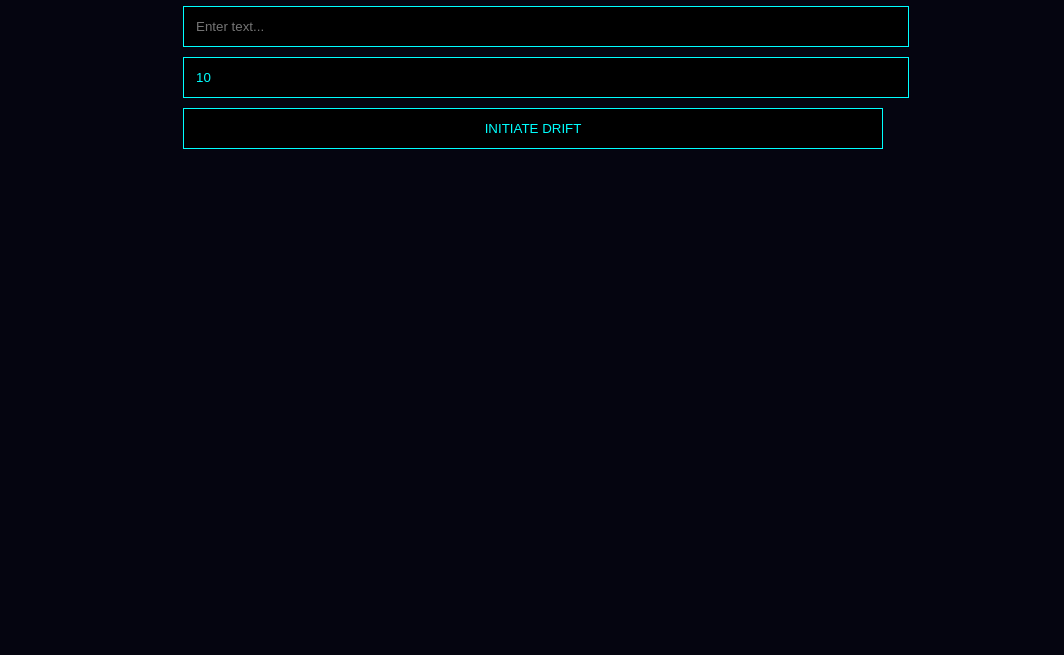
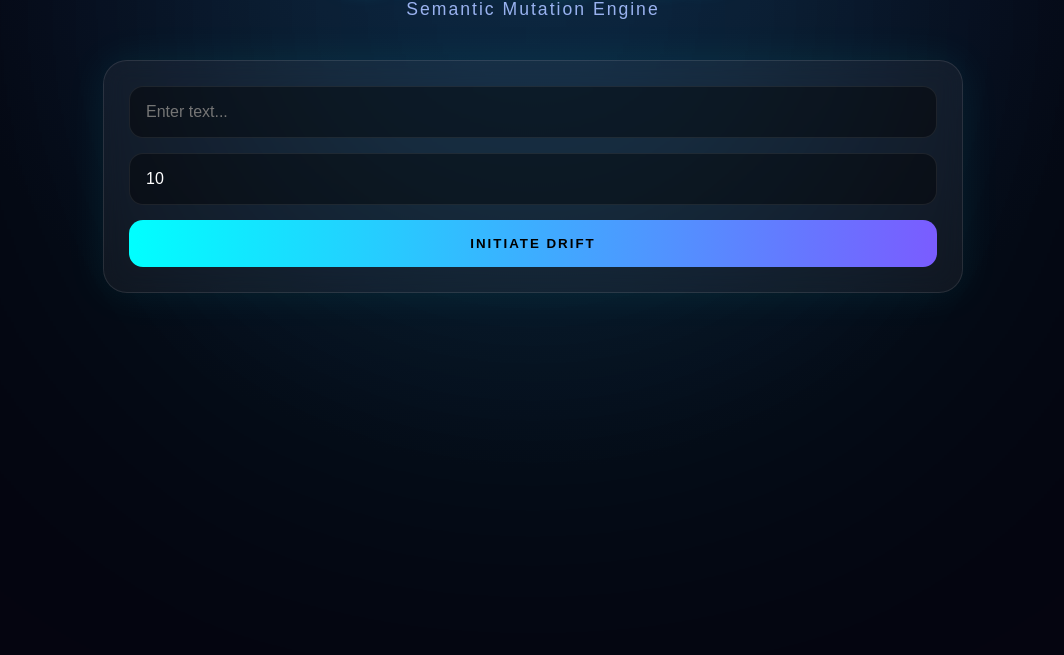
Before and after one commit to Izarot/DriftSpeak, a website with bundled scripts: page web/index.html in a window 1280 px wide. Shown: the part 145-800 px from the top of the page, without its empty margins (107-1171 px from the left). Built offline with nearby package versions, Linux system fonts and the light colour scheme.

Commit message:
Update style.css

```diff
--- a/web/style.css
+++ b/web/style.css
@@ -1,51 +1,239 @@
+* {
+
+  margin: 0;
+
+  padding: 0;
+
+  box-sizing: border-box;
+}
+
 body {
 
-  background: #050510;
+  background:
+    radial-gradient(
+      circle at top,
+      #111133,
+      #050510 60%
+    );
 
-  color: cyan;
+  color: white;
 
-  font-family: monospace;
+  font-family:
+    Arial,
+    sans-serif;
 
-  padding: 40px;
+  min-height: 100vh;
+
+  overflow-x: hidden;
+}
+
+.backgroundGlow {
+
+  position: fixed;
+
+  width: 700px;
+
+  height: 700px;
+
+  background:
+    cyan;
+
+  filter: blur(180px);
+
+  opacity: 0.12;
+
+  top: -200px;
+
+  left: 50%;
+
+  transform:
+    translateX(-50%);
+
+  pointer-events: none;
 }
 
 .container {
 
-  max-width: 700px;
+  max-width: 900px;
 
   margin: auto;
+
+  padding: 60px 20px;
 }
 
-input,
+h1 {
+
+  font-size: 4rem;
+
+  text-align: center;
+
+  color: cyan;
+
+  letter-spacing: 6px;
+
+  text-shadow:
+    0 0 30px cyan;
+}
+
+.subtitle {
+
+  text-align: center;
+
+  color: #aaaaee;
+
+  margin-top: 10px;
+
+  margin-bottom: 40px;
+
+  font-size: 1.1rem;
+
+  letter-spacing: 2px;
+}
+
+.panel {
+
+  background:
+    rgba(255,255,255,0.05);
+
+  border:
+    1px solid rgba(255,255,255,0.1);
+
+  backdrop-filter:
+    blur(12px);
+
+  padding: 25px;
+
+  border-radius: 24px;
+
+  box-shadow:
+    0 0 40px rgba(0,255,255,0.08);
+}
+
+input {
+
+  width: 100%;
+
+  padding: 16px;
+
+  margin-bottom: 15px;
+
+  background:
+    rgba(0,0,0,0.4);
+
+  border:
+    1px solid rgba(255,255,255,0.08);
+
+  border-radius: 14px;
+
+  color: white;
+
+  font-size: 1rem;
+}
+
+input:focus {
+
+  outline: none;
+
+  border-color: cyan;
+
+  box-shadow:
+    0 0 20px rgba(0,255,255,0.3);
+}
+
 button {
 
   width: 100%;
 
-  margin-top: 10px;
+  padding: 16px;
 
-  padding: 12px;
+  border: none;
 
-  background: black;
+  border-radius: 14px;
 
-  color: cyan;
+  background:
+    linear-gradient(
+      90deg,
+      cyan,
+      #7a5cff
+    );
 
-  border: 1px solid cyan;
+  color: black;
+
+  font-weight: bold;
+
+  letter-spacing: 2px;
+
+  cursor: pointer;
+
+  transition: 0.3s;
 }
 
 button:hover {
 
-  cursor: pointer;
+  transform:
+    scale(1.02);
 
-  background: cyan;
-
-  color: black;
+  box-shadow:
+    0 0 25px cyan;
 }
 
 #output {
 
-  margin-top: 30px;
+  margin-top: 40px;
+}
 
-  white-space: pre-wrap;
+.driftCard {
 
-  line-height: 1.6;
+  background:
+    rgba(255,255,255,0.04);
+
+  border:
+    1px solid rgba(255,255,255,0.08);
+
+  border-radius: 20px;
+
+  padding: 20px;
+
+  margin-bottom: 20px;
+
+  backdrop-filter:
+    blur(10px);
+
+  animation:
+    fadeIn 0.5s ease;
 }
+
+.lang {
+
+  color: cyan;
+
+  font-size: 0.9rem;
+
+  margin-bottom: 10px;
+}
+
+.text {
+
+  font-size: 1.3rem;
+
+  word-break: break-word;
+}
+
+@keyframes fadeIn {
+
+  from {
+
+    opacity: 0;
+
+    transform:
+      translateY(20px);
+  }
+
+  to {
+
+    opacity: 1;
+
+    transform:
+      translateY(0);
+  }
+}
```
